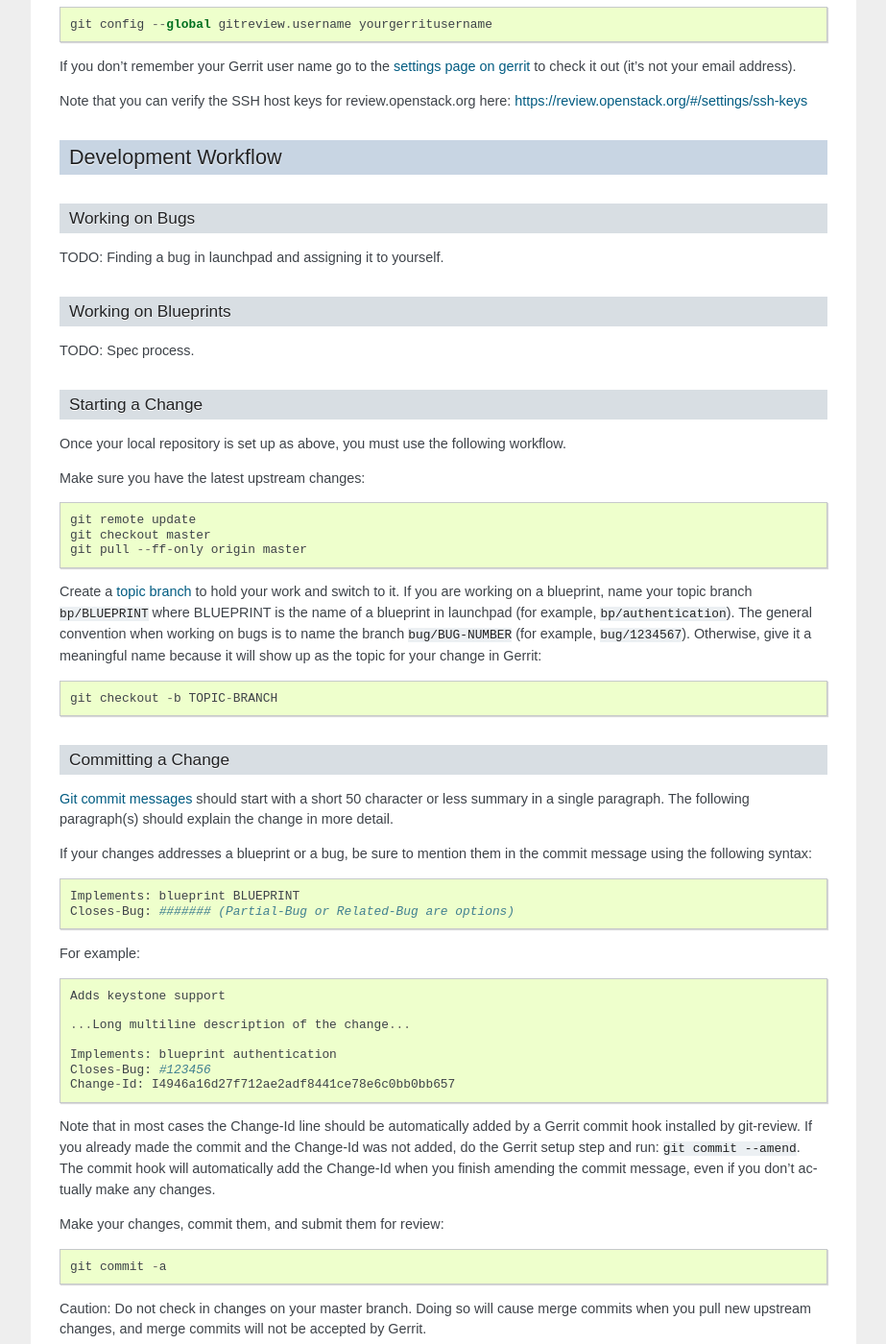
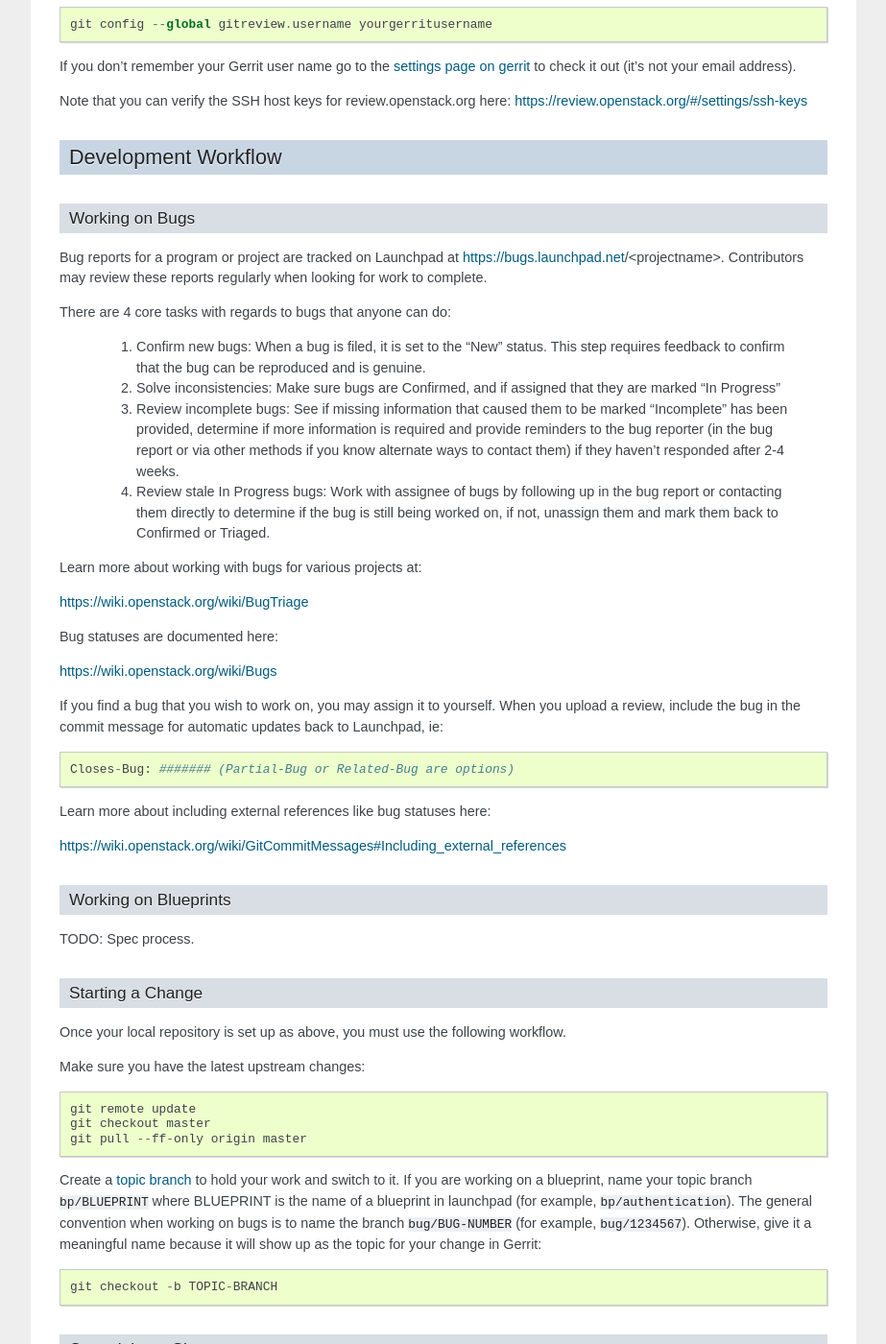
Before and after one commit to openstack-archive/infra-manual, a Sphinx documentation site: the page built from doc/source/developers.rst, in a window 1280 px wide and 1400 px high, scrolled down 2835 px. Shown: the whole window at 96% size, without its empty margins (198-1121 px from the left). Built offline with Sphinx 7.4.7, drawn with Linux system fonts in a browser that asks for light colours.

Commit message:
Add Working with Bugs section to Dev guide
Change-Id: Ib6ff2dd39721afc353726024c35130c30e5368dd

```diff
--- a/doc/source/developers.rst
+++ b/doc/source/developers.rst
@@ -166,7 +166,44 @@
 Working on Bugs
 ---------------
 
-TODO: Finding a bug in launchpad and assigning it to yourself.
+Bug reports for a program or project are tracked on Launchpad at
+https://bugs.launchpad.net/<projectname>. Contributors may review these
+reports regularly when looking for work to complete.
+
+There are 4 core tasks with regards to bugs that anyone can do:
+
+ #. Confirm new bugs: When a bug is filed, it is set to the "New" status.
+    This step requires feedback to confirm that the bug can be reproduced
+    and is genuine.
+ #. Solve inconsistencies: Make sure bugs are Confirmed, and if assigned
+    that they are marked "In Progress"
+ #. Review incomplete bugs: See if missing information that caused them to
+    be marked "Incomplete" has been provided, determine if more information
+    is required and provide reminders to the bug reporter (in the bug report
+    or via other methods if you know alternate ways to contact them) if they
+    haven't responded after 2-4 weeks.
+ #. Review stale In Progress bugs: Work with assignee of bugs by following up
+    in the bug report or contacting them directly to determine if the bug is
+    still being worked on, if not, unassign them and mark them back to
+    Confirmed or Triaged.
+
+Learn more about working with bugs for various projects at:
+
+https://wiki.openstack.org/wiki/BugTriage
+
+Bug statuses are documented here:
+
+https://wiki.openstack.org/wiki/Bugs
+
+If you find a bug that you wish to work on, you may assign it to yourself.
+When you upload a review, include the bug in the commit message for
+automatic updates back to Launchpad, ie::
+
+  Closes-Bug: ####### (Partial-Bug or Related-Bug are options)
+
+Learn more about including external references like bug statuses here:
+
+https://wiki.openstack.org/wiki/GitCommitMessages#Including_external_references
 
 Working on Blueprints
 ---------------------
```
